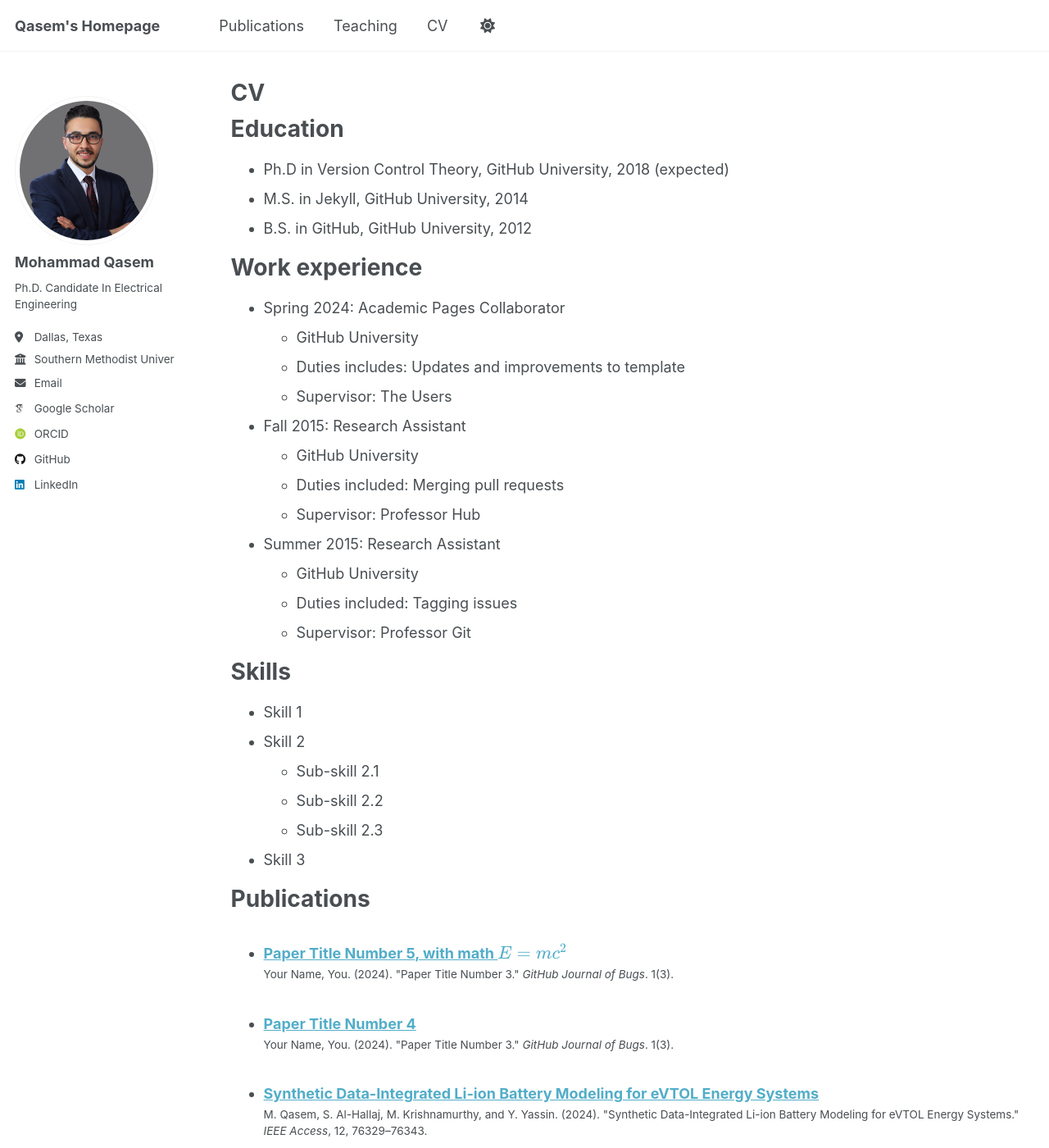
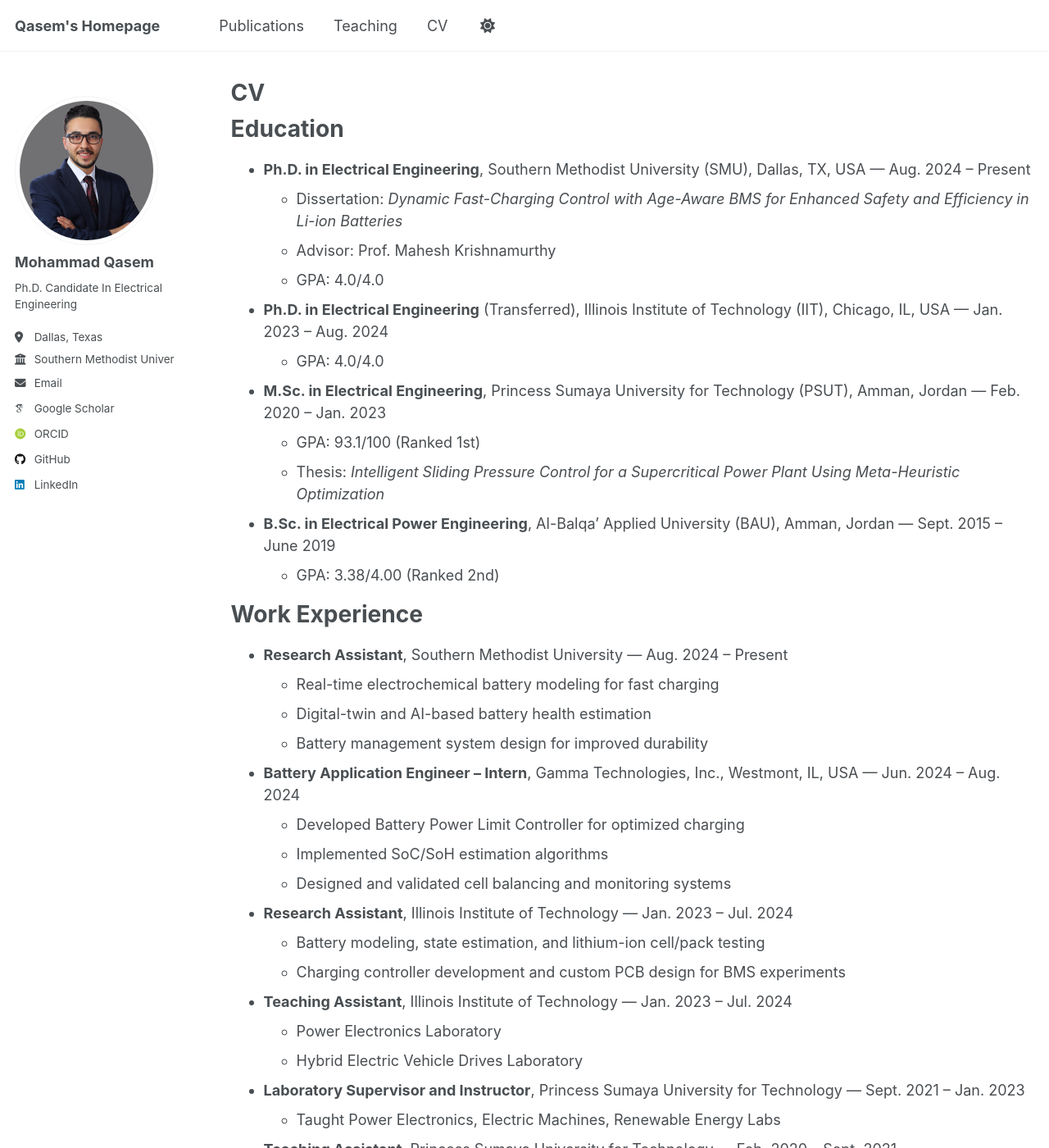
Before and after one commit to MohammadQasem97/Mohammad_Qasem.github.io, a Jekyll site: the page built from _pages/cv.md, in a window 1280 px wide and 1400 px high. Shown: the whole window at 82% size. Built offline with Jekyll 4.4.1, drawn with Linux system fonts in a browser that asks for light colours; some web fonts are replaced; a script that is not in the unit is left out; some of the changed text lies outside the part shown.

Commit message:
Update cv.md

```diff
--- a/_pages/cv.md
+++ b/_pages/cv.md
@@ -11,54 +11,88 @@ redirect_from:
 
 Education
 ======
-* Ph.D in Version Control Theory, GitHub University, 2018 (expected)
-* M.S. in Jekyll, GitHub University, 2014
-* B.S. in GitHub, GitHub University, 2012
+* **Ph.D. in Electrical Engineering**, Southern Methodist University (SMU), Dallas, TX, USA — Aug. 2024 – Present
+  * Dissertation: *Dynamic Fast-Charging Control with Age-Aware BMS for Enhanced Safety and Efficiency in Li-ion Batteries*
+  * Advisor: Prof. Mahesh Krishnamurthy
+  * GPA: 4.0/4.0
 
-Work experience
+* **Ph.D. in Electrical Engineering** (Transferred), Illinois Institute of Technology (IIT), Chicago, IL, USA — Jan. 2023 – Aug. 2024
+  * GPA: 4.0/4.0
+
+* **M.Sc. in Electrical Engineering**, Princess Sumaya University for Technology (PSUT), Amman, Jordan — Feb. 2020 – Jan. 2023
+  * GPA: 93.1/100 (Ranked 1st)
+  * Thesis: *Intelligent Sliding Pressure Control for a Supercritical Power Plant Using Meta-Heuristic Optimization*
+
+* **B.Sc. in Electrical Power Engineering**, Al-Balqa’ Applied University (BAU), Amman, Jordan — Sept. 2015 – June 2019
+  * GPA: 3.38/4.00 (Ranked 2nd)
+
+Work Experience
 ======
-* Spring 2024: Academic Pages Collaborator
-  * GitHub University
-  * Duties includes: Updates and improvements to template
-  * Supervisor: The Users
+* **Research Assistant**, Southern Methodist University — Aug. 2024 – Present
+  * Real-time electrochemical battery modeling for fast charging
+  * Digital-twin and AI-based battery health estimation
+  * Battery management system design for improved durability
 
-* Fall 2015: Research Assistant
-  * GitHub University
-  * Duties included: Merging pull requests
-  * Supervisor: Professor Hub
+* **Battery Application Engineer – Intern**, Gamma Technologies, Inc., Westmont, IL, USA — Jun. 2024 – Aug. 2024
+  * Developed Battery Power Limit Controller for optimized charging
+  * Implemented SoC/SoH estimation algorithms
+  * Designed and validated cell balancing and monitoring systems
 
-* Summer 2015: Research Assistant
-  * GitHub University
-  * Duties included: Tagging issues
-  * Supervisor: Professor Git
+* **Research Assistant**, Illinois Institute of Technology — Jan. 2023 – Jul. 2024
+  * Battery modeling, state estimation, and lithium-ion cell/pack testing
+  * Charging controller development and custom PCB design for BMS experiments
+
+* **Teaching Assistant**, Illinois Institute of Technology — Jan. 2023 – Jul. 2024
+  * Power Electronics Laboratory
+  * Hybrid Electric Vehicle Drives Laboratory
+
+* **Laboratory Supervisor and Instructor**, Princess Sumaya University for Technology — Sept. 2021 – Jan. 2023
+  * Taught Power Electronics, Electric Machines, Renewable Energy Labs
+
+* **Teaching Assistant**, Princess Sumaya University for Technology — Feb. 2020 – Sept. 2021
+  * Courses: Renewable Energy Systems, Digital Electronics, Power Electronics, Power System Analysis, Electric Machines
+
+* **Technical Design Engineer**, Golden Energy for Engineering Service, Amman, Jordan — May 2022 – Jul. 2022
+  * Solar PV system design, HVAC and heating systems, solar radiation evaluation
+
+* **Trainee**, Electric Distribution Company (EDCO), Amman, Jordan — Dec. 2018 – May 2019
+  * Electrical control panel assembly, motor and inverter maintenance
 
 Skills
 ======
-* Skill 1
-* Skill 2
-  * Sub-skill 2.1
-  * Sub-skill 2.2
-  * Sub-skill 2.3
-* Skill 3
+* **Programming & Modeling:** MATLAB/Simulink, GT-Suite, Python, Altium Designer, PSIM, PSpice, C++, ETAP, MS Office
+* **CAD & Tools:** SketchUp, AutoCAD, PV*SOL / PV System, Tinkercad
 
 Publications
 ======
-  <ul>{% for post in site.publications reversed %}
-    {% include archive-single-cv.html %}
-  {% endfor %}</ul>
+<ul>{% for post in site.publications reversed %}
+  {% include archive-single-cv.html %}
+{% endfor %}</ul>
 
 Talks
 ======
-  <ul>{% for post in site.talks reversed %}
-    {% include archive-single-talk-cv.html  %}
-  {% endfor %}</ul>
+<ul>{% for post in site.talks reversed %}
+  {% include archive-single-talk-cv.html  %}
+{% endfor %}</ul>
 
 Teaching
 ======
-  <ul>{% for post in site.teaching reversed %}
-    {% include archive-single-cv.html %}
-  {% endfor %}</ul>
+<ul>{% for post in site.teaching reversed %}
+  {% include archive-single-cv.html %}
+{% endfor %}</ul>
 
-Service and leadership
+Awards and Honors
 ======
-* Currently signed in to 43 different slack teams
+* Best Student Paper, ITEC+ 2025
+* Frederick E. Terman Award in Electrical Engineering, SMU (2025)
+* Excellence in Research and Innovation Award, SMU (2025)
+* Dean’s Dissertation Fellowship, SMU (2025)
+* Best Presentation Award for Ph.D. Research (2024)
+* Paul McCoy Fellowship, IIT (2024)
+* Beam Global Fellowship, IIT (2023)
+* Graduate Scholarship for Top Class Rank, PSUT (2019)
+
+Service and Leadership
+======
+* Peer Reviewer: IEEE Transactions on Transportation Electrification, IEEE Access
+* Member: IEEE Power & Energy Society, IEEE Transportation Electrification Community
```
